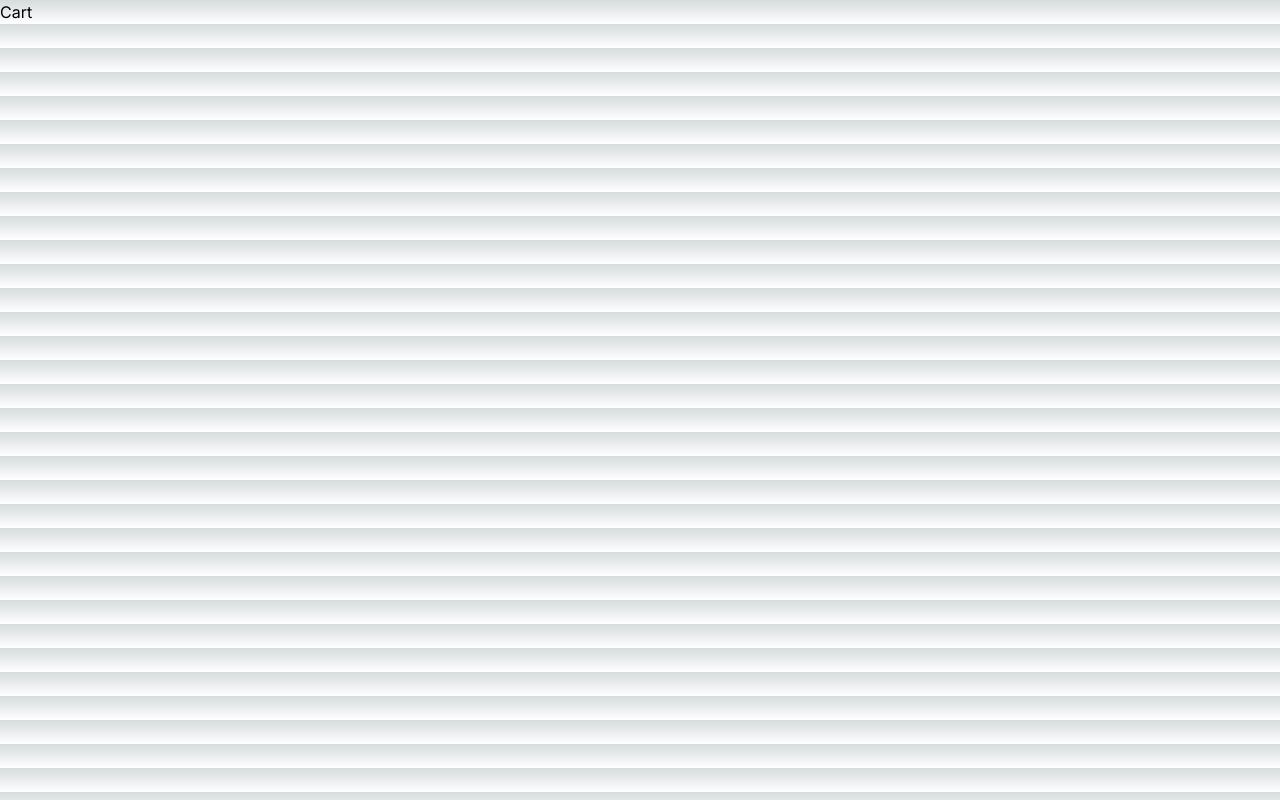
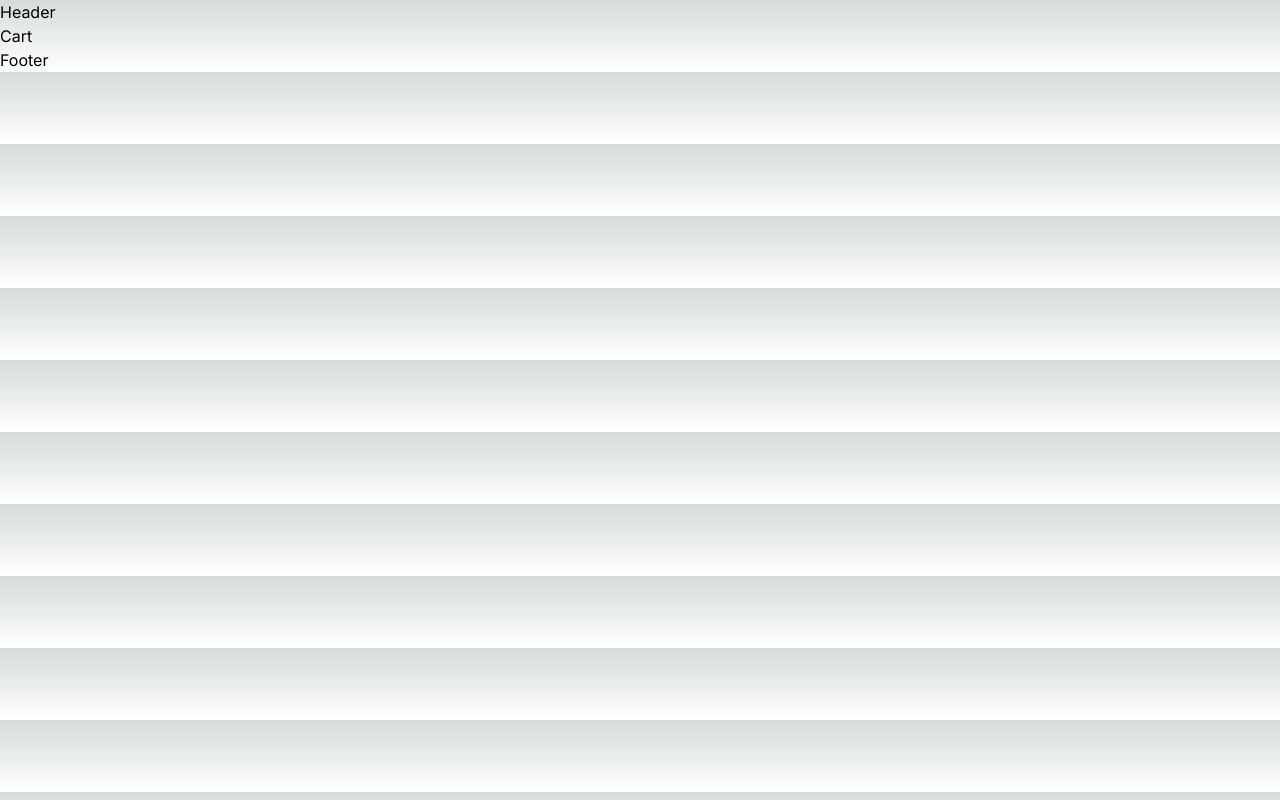
Before and after one commit to motss/secretlab-fe-tech-exercise, a Next.js app: page /cart in a window 1280 px wide. Built offline with nearby package versions, Linux system fonts and the light colour scheme.

Commit message:
feat: wip - adding apis and types
Signed-off-by: Rong Sen Ng (motss) <wes.ngrongsen@gmail.com>

```diff
--- /dev/null
+++ b/src/app/api/products/route.ts
@@ -0,0 +1,9 @@
+import { NextResponse } from 'next/server';
+
+import { getProducts } from '@/app/helpers/getProducts/getProducts';
+
+export async function GET() {
+  const { data, error } = await getProducts();
+
+  return NextResponse.json({ data, error });
+}
--- /dev/null
+++ b/src/app/components/Footer.tsx
@@ -0,0 +1,5 @@
+export function Footer() {
+  return (
+    <footer>Footer</footer>
+  );
+}
--- /dev/null
+++ b/src/app/components/Header.tsx
@@ -0,0 +1,7 @@
+export function Header() {
+  return (
+    <header>
+      Header
+    </header>
+  );
+}
--- /dev/null
+++ b/src/app/constants/global.ts
@@ -0,0 +1,3 @@
+export const apiBaseUrl = 'https://dummyjson.com' as const;
+export const apiProductsUrl = `${apiBaseUrl}/products` as const;
+export const toApiProductByIdUrl = (id: string) => `${apiBaseUrl}/products/${id}` as const;
--- /dev/null
+++ b/src/app/helpers/getProducts/getProducts.ts
@@ -0,0 +1,24 @@
+import { apiProductsUrl } from '@/app/constants/global';
+import type { Products } from '@/app/types/api-products';
+import type { ApiResponse } from '@/app/types/types';
+
+export async function getProducts(): Promise<ApiResponse<Products, Error>> {
+  try {
+    const response = await fetch(apiProductsUrl, {
+      headers: {
+        'content-type': 'application/json'
+      }
+    });
+    const data = await response.json();
+
+    return {
+      data,
+      error: null,
+    };
+  } catch (error) {
+    return {
+      data: null,
+      error: error as Error,
+    };
+  }
+}
--- a/src/app/layout.tsx
+++ b/src/app/layout.tsx
@@ -1,6 +1,8 @@
 import type { Metadata } from 'next';
 import { Inter } from 'next/font/google';
 import './globals.css';
+import { Header } from './components/Header';
+import { Footer } from './components/Footer';
 
 const inter = Inter({ subsets: ['latin'] });
 
@@ -15,8 +17,12 @@ export default function RootLayout({
   children: React.ReactNode;
 }) {
   return (
-    <html lang="en">
-      <body className={inter.className}>{children}</body>
+    <html lang="en" className={`${inter.className}`}>
+      <body>
+        <Header />
+        {children}
+        <Footer />
+      </body>
     </html>
   );
 }
--- a/src/app/product/[id]/page.tsx
+++ b/src/app/product/[id]/page.tsx
@@ -1,4 +1,4 @@
-import type { AppPageServerProps } from '@/types';
+import type { AppPageServerProps } from '@/app/types/types';
 
 interface Params {
   id: string;
--- a/src/app/products/page.tsx
+++ b/src/app/products/page.tsx
@@ -1,7 +1,33 @@
-export default function Products() {
+import { getProducts } from '../helpers/getProducts/getProducts';
+import type { Products } from '../types/api-products';
+import type { AppPageServerProps } from '../types/types';
+
+export default async function Products({
+}: AppPageServerProps) {
+  const { data, error } = await getProducts();
+
   return (
     <div>
       Products
+
+      {error ? (<p>error</p>) : (
+        <ul className="grid gap-4 grid-cols-[repeat(auto-fill,minmax(300px,1fr))]">
+          {data.products.map((product) => {
+            return (
+              <li key={product.id}>
+                <p>id: {product.id}</p>
+                <p>title: {product.title}</p>
+                <p>brand: {product.brand}</p>
+                <p>price: {product.price}</p>
+                <p>rating: {product.rating}</p>
+                <p>stock: {product.stock}</p>
+                <p className="w-[100%] break-words break-all whitespace-nowrap text-balance text-ellipsis">{product.thumbnail}</p>
+                <p className="w-[100%] break-words break-all whitespace-nowrap text-balance text-ellipsis">{product.images.join()}</p>
+              </li>
+            );
+          })}
+        </ul>
+      )}
     </div>
   );
 }
--- /dev/null
+++ b/src/app/types/api-products.ts
@@ -0,0 +1,8 @@
+import type { Product } from './api-product';
+
+export interface Products {
+  products: Product[];
+  total: number;
+  skip: number;
+  limit: number;
+}
--- a/src/types.ts
+++ b/src/app/types/types.ts
@@ -1,4 +1,12 @@
 import type { InferGetServerSidePropsType } from 'next/types';
+
+export type ApiResponse<Data extends object | null = null, Err extends Error | null = null> = {
+  data: Data;
+  error: null;
+} | {
+  data: null;
+  error: Err;
+};
 
 interface AppPageProps<
   Params extends object = object,
@@ -11,7 +19,7 @@ interface AppPageProps<
 export type AppPageServerProps<
   Params extends object = object,
   SearchParams extends object = object,
-  Fn extends (args: any) => { props: object; } = (args: any) => { props: object; }
+  Fn extends (args: any) => Promise<{ props: object; }> = (args: any) => Promise<{ props: object; }>
 > = FallbackNever<InferGetServerSidePropsType<Fn>> & AppPageProps<Params, SearchParams>;
 
 type FallbackNever<T extends object | never> = T extends never ? object : T;
```
Also changed, not shown: src/app/types/api-product.ts (added, +14 -0 lines).
